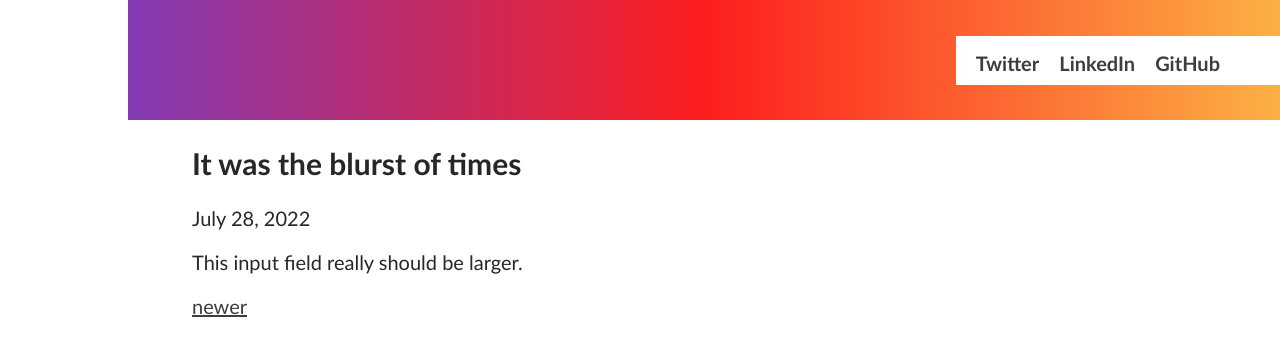
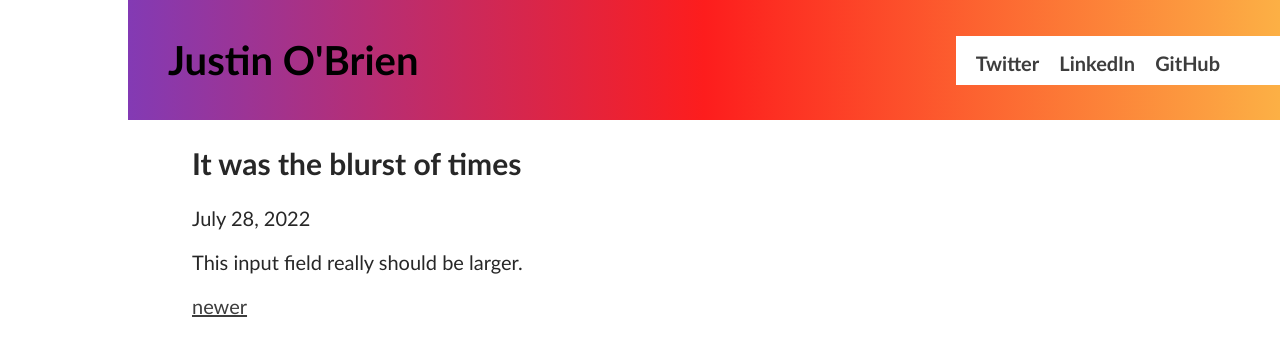
Before and after one commit to jaoist/jobrien.dev, a Django app: page /blog/1 in a window 1280 px wide. Shown: the top 356 px of the page. Run offline with Django 4.2, Linux system fonts and the light colour scheme; data comes from the database, SQL or seed files in the repository; both versions use the stored data as it was after the commit; some libraries are stand-ins or nearby versions.

Commit message:
worked on post header name

```diff
--- a/blog/static/blog/style.css
+++ b/blog/static/blog/style.css
@@ -6,11 +6,15 @@ html {
 header {
     margin-left: 10%;
     min-height: 6em;
-    background: rgb(131,58,180);
     background: linear-gradient(90deg, rgba(131,58,180,1) 0%, rgba(253,29,29,1) 50%, rgba(252,176,69,1) 100%);
     display: flex;
     align-items: center;
-    justify-content: flex-end;
+    justify-content: space-between;
+}
+
+#header-name {
+    margin-left: 2rem;
+    min-inline-size: fit-content;
 }
 
 body {
@@ -53,6 +57,7 @@ nav a:hover {
     padding-right: 3rem;
     padding-top: 0.75rem;
     padding-bottom: 0.5rem;
+    margin-left: 2rem;
 }
 
 .horizontal-list {
--- a/blog/templates/blog/detail.html
+++ b/blog/templates/blog/detail.html
@@ -7,6 +7,7 @@
     </head>
     <body>
         <header>
+            <h1 id="header-name">Justin O'Brien</h1>
             <nav class="top-nav">
                 <ul class="horizontal-list">
                     <li><a href="https://twitter.com">Twitter</a></li>
```
Also changed, not shown: blog/templates/blog/index.html (line endings or trailing spaces), db.sqlite3, 1 other file.
